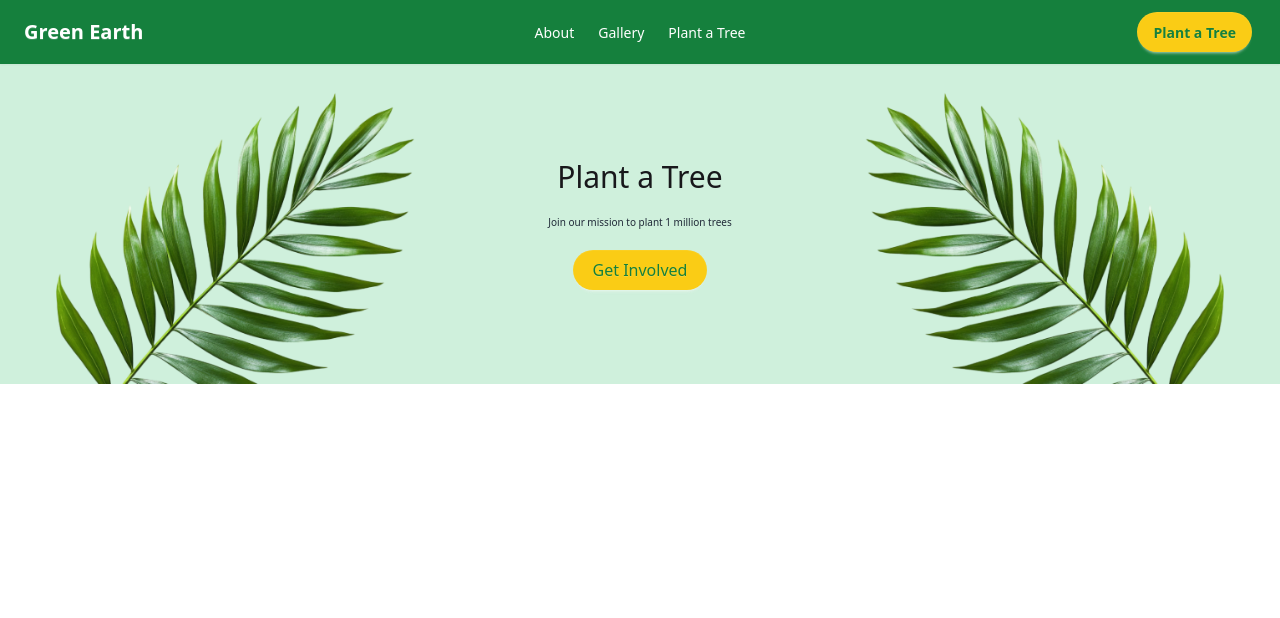
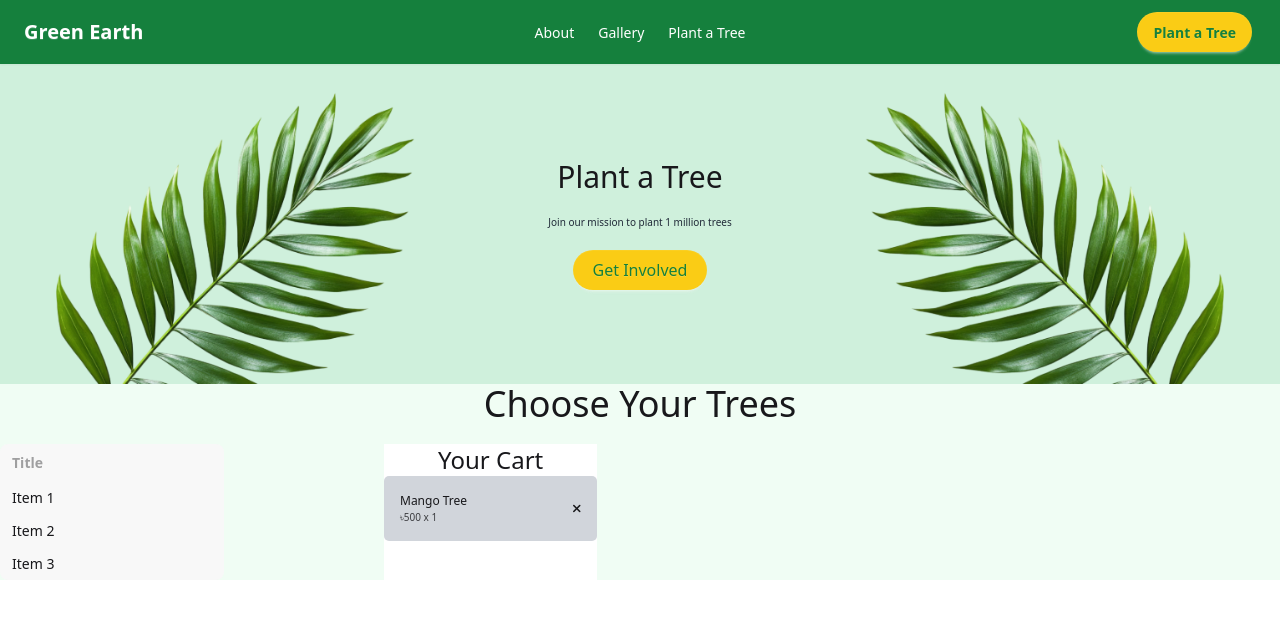
Before and after one commit to forassignment1221/A06-Green-Earth, a plain HTML site: page index.html in a window 1280 px wide. Drawn offline with nearby package versions, Linux system fonts and the light colour scheme.

Commit message:
worked on main section

```diff
--- a/index.html
+++ b/index.html
@@ -10,6 +10,7 @@
       type="text/css"
     />
     <script src="https://cdn.jsdelivr.net/npm/@tailwindcss/browser@4"></script>
+    <script src="https://kit.fontawesome.com/7ff30387aa.js" crossorigin="anonymous"></script>
     <title>Document</title>
   </head>
   <body>
@@ -53,34 +54,70 @@
           </ul>
         </div>
         <div class="navbar-end">
-          <a class="btn bg-[#FACC15] text-[#15803D] mr-5 rounded-[999px]">Plant a Tree</a>
+          <a class="btn bg-[#FACC15] text-[#15803D] mr-5 rounded-[999px]"
+            >Plant a Tree</a
+          >
         </div>
       </div>
     </section>
     <!-- banner -->
     <section>
-        <div class="banner h-[40vh] bg-[#CFF0DC] flex justify-between items-center">
+      <div
+        class="banner h-[40vh] bg-[#CFF0DC] flex justify-between items-center"
+      >
         <div>
-                <img class="object-cover h-[40vh]" src="images/hero-leaf1.png" alt="">
+          <img
+            class="object-cover h-[40vh]"
+            src="images/hero-leaf1.png"
+            alt=""
+          />
         </div>
-            <div class=" flex flex-col gap-5 items-center">
-                <h1 class="text-3xl ">
-                    Plant a Tree
-                </h1>
+        <div class="flex flex-col gap-5 items-center">
+          <h1 class="text-3xl">Plant a Tree</h1>
           <p class="text-[#1F2937] text-[10px]">
             Join our mission to plant 1 million trees
           </p>
-                <button class="btn bg-[#FACC15] text-[#15803D] rounded-[999px] px-5">Get Involved</button>
-
+          <button class="btn bg-[#FACC15] text-[#15803D] rounded-[999px] px-5">
+            Get Involved
+          </button>
         </div>
         <div>
-                <img class="object-cover h-[40vh] " src="images/hero-leaf2.png" alt="">
+          <img
+            class="object-cover h-[40vh]"
+            src="images/hero-leaf2.png"
+            alt=""
+          />
+        </div>
+      </div>
+    </section>
+    <!-- main -->
+    <section class="bg-[#F0FDF4]">
+      <h2 class="text-center text-4xl mb-5">Choose Your Trees</h2>
+      <div class="flex gap-10">
+        <div>
+          <ul class="menu bg-base-200 rounded-box w-56">
+            <li class="menu-title">Title</li>
+            <li><a>Item 1</a></li>
+            <li><a>Item 2</a></li>
+            <li><a>Item 3</a></li>
+          </ul>
+        </div>
+        <!-- cards -->
+        <div class="grid grid-cols-3 gap-10">
         </div>
 
+        <div class="w-1/6 bg-white">
+            <h3 class="text-2xl text-center">Your Cart</h3>
+          <div class="bg-gray-300 flex justify-between items-center rounded-[5px] p-4">
+
+            <div>
+              <p class="text-[12px]">Mango Tree</p>
+              <p class="text-[10px] opacity-80">৳500 x 1</p>
             </div>
-
+            <p class="text-[12px]"><i class="fa-solid fa-xmark"></i></p>
+          </div>
+        </div>
+      </div>
     </section>
-    <!-- main -->
-
   </body>
 </html>
```
Lines whose indentation alone changed are shown as unchanged.
